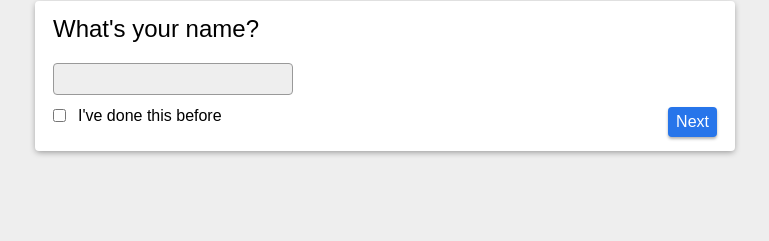
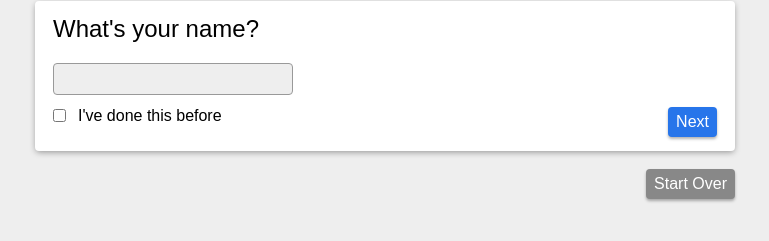
Before and after one commit to lafcoderdojo/akara, a website: page static/index.html in a window 1280 px wide. Shown: the part 81-322 px from the top of the page, without its empty margins (255-1024 px from the left). Drawn offline with Linux system fonts and the light colour scheme.

Commit message:
Start-over button

```diff
--- a/db/db.json
+++ b/db/db.json
@@ -89,6 +89,12 @@
       "iso_date": "2018-01-13T10:30:15.909Z",
       "dojo_slug": "strike",
       "id": "HkglT1wwVf"
+    },
+    {
+      "user_id": "BJIeALvEz",
+      "iso_date": "2018-01-13T10:33:36.471Z",
+      "dojo_slug": "strike",
+      "id": "S1OYgDPNM"
     }
   ],
   "users": [
--- a/static/css/main.css
+++ b/static/css/main.css
@@ -144,3 +144,15 @@ hr {
 .step-4 {
     background: #b8dffb;
 }
+.startOverButton {
+    display: block;
+    background: #888;
+    color: #fff;
+    text-decoration: none;
+    box-shadow: 0 2px 3px 0 rgba(0, 0, 0, .3);
+    border-radius: 4px;
+    padding: 6px 8px;
+    font-size: 1em;
+    float: right;
+    cursor: pointer;
+}
--- a/static/index.html
+++ b/static/index.html
@@ -93,6 +93,8 @@
         <p>Thanks for coming to CoderDojo. We hope you have a wonderful time here.</p>
       </div>
 
+      <a href="/" class="startOverButton">Start Over</a>
+
     </main>
 
     <script src="js/main.js"></script>
```
